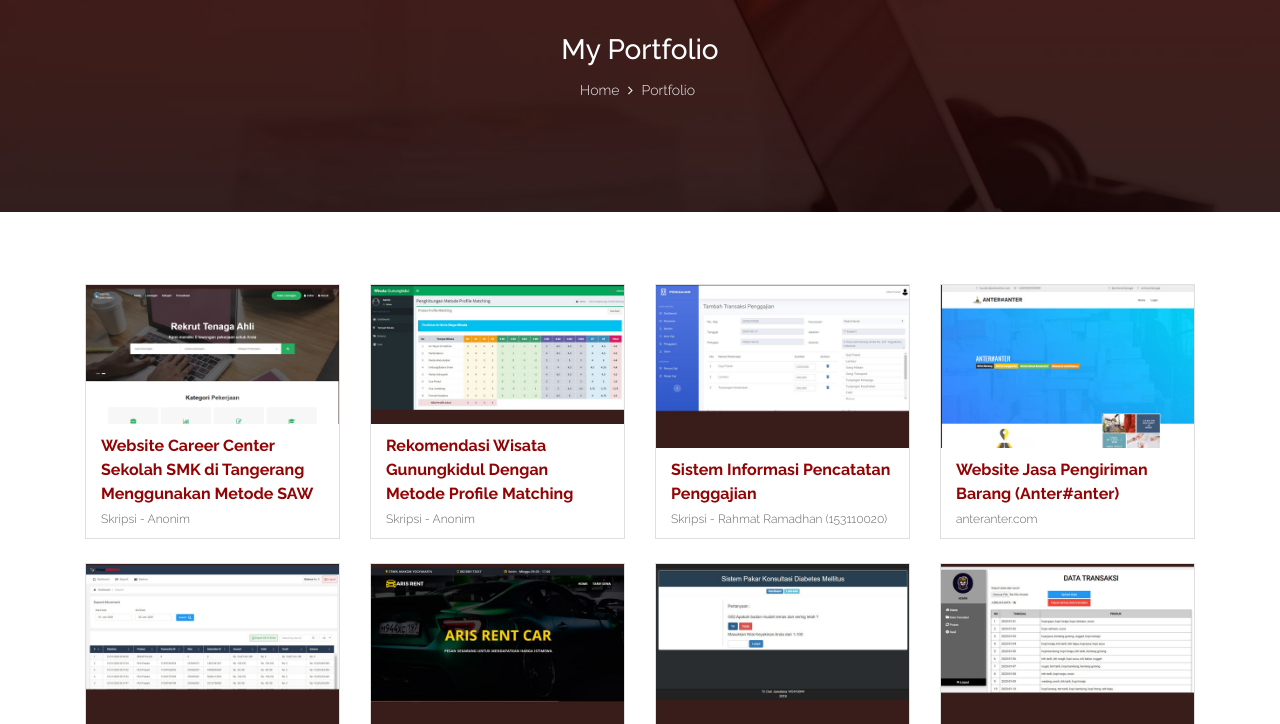
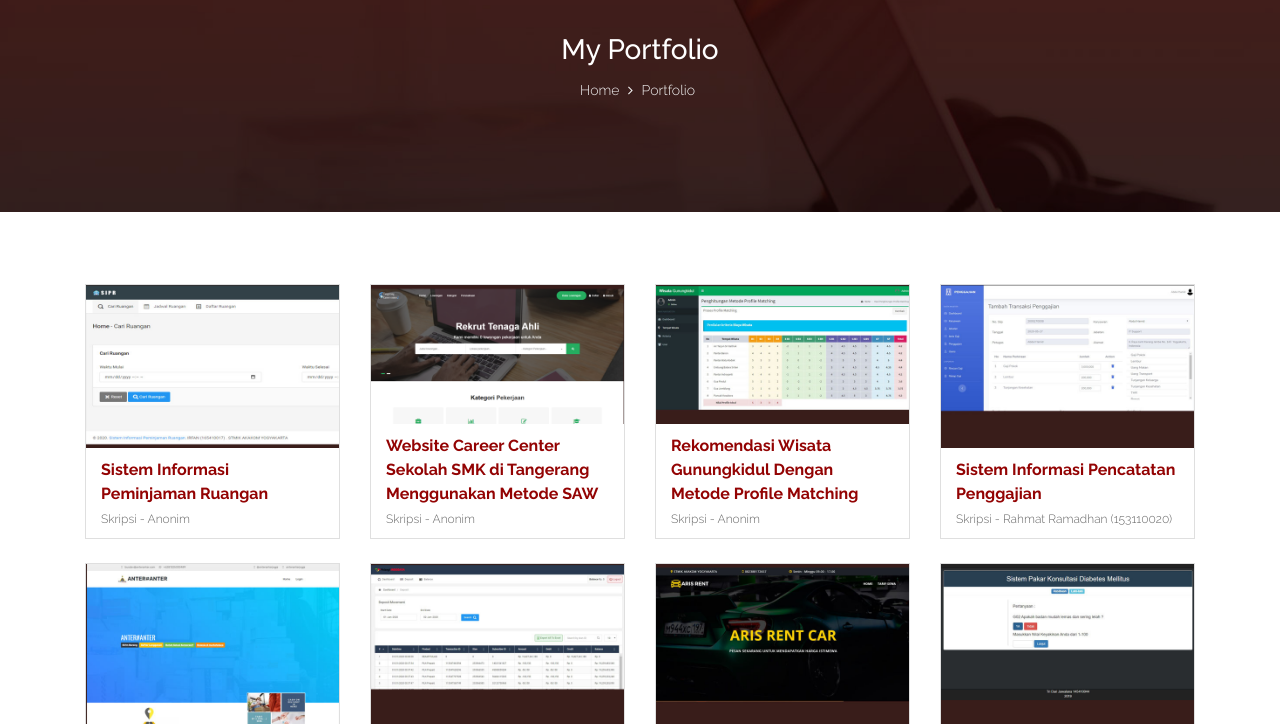
Before and after one commit to abdulhamid07/abdulhamid07.github.io, a plain HTML site: page portfolio.html in a window 1280 px wide. Shown: the part 68-792 px from the top of the page. Drawn offline with Linux system fonts and the light colour scheme.

Commit message:
add portfolio sipr

```diff
--- a/portfolio.html
+++ b/portfolio.html
@@ -90,6 +90,24 @@
 			<div class="container">
 
 				<div class="row">
+                    <div class="col-md-3">
+                        <div class="portfolio-item">
+                            <div class="card">
+                                <div class="card-img-top">
+                                    <img src="assets\images\portfolio\sipr.jpg"
+                                        alt="gambar sipr">
+                                    <div class="card-overlay">
+                                        <a href="#" class="btn btn-rounded btn-default btn-sm"><i class="fa fa-link"></i></a>
+                                    </div>
+                                </div>
+
+                                <div class="card-body">
+                                    <div class="card-title"><a href="#">Sistem Informasi Peminjaman Ruangan</a></div>
+                                    <div class="card-subtitle">Skripsi - Anonim</div>
+                                </div>
+                            </div>
+                        </div>
+                    </div>
                     <div class="col-md-3">
                         <div class="portfolio-item">
                             <div class="card">
```
Also changed, not shown: index.html (+18 -18 lines), assets/images/portfolio/Screenshot_1.png (added), assets/images/portfolio/sipr.jpg (added).
